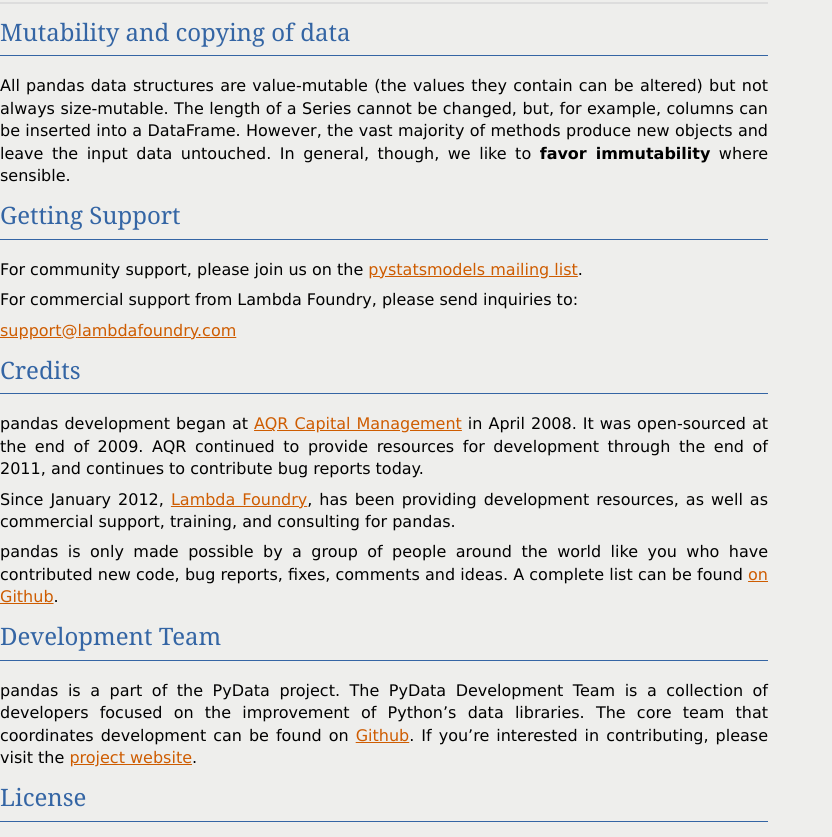
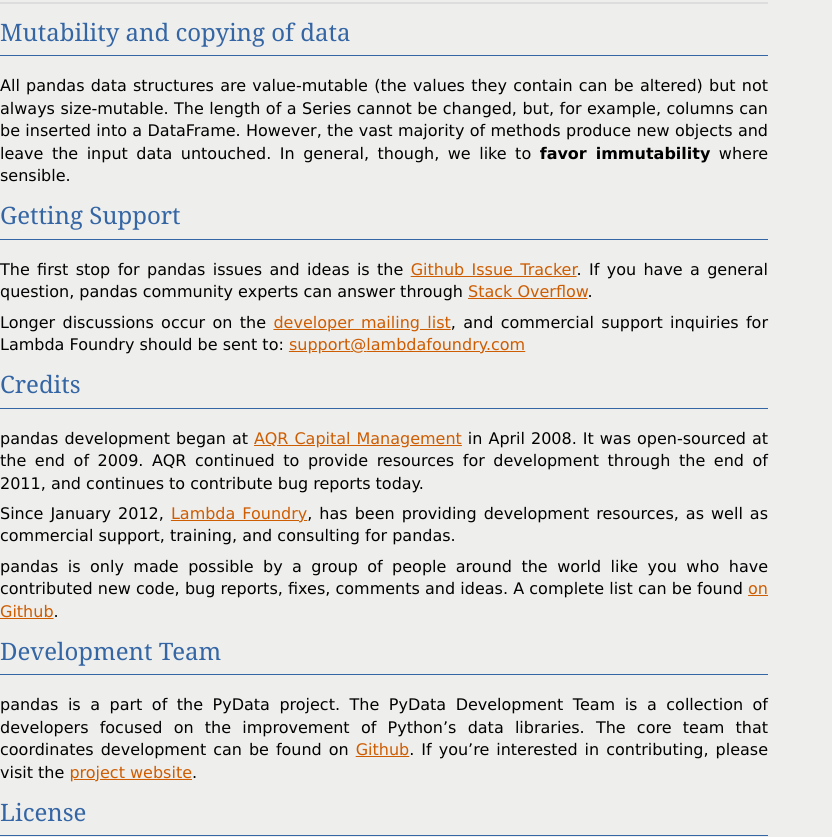
Before and after one commit to mobogaqc/pandas, a Sphinx documentation site: the page built from doc/source/overview.rst, in a window 1280 px wide and 900 px high, scrolled down 1277 px, cut to the strip 0-837 px from the top of the window. Shown: the whole strip, without its empty margins (0-832 px from the left). Built offline with Sphinx 7.4.7, drawn with Linux system fonts in a browser that asks for light colours; formulas are drawn with MathJax 3; the version number is read from the project's files by our own code.

Commit message:
made it clearer that users should first look to github for issues and, if possible, try stack overflow, before bringing the discussion to the mailing list

```diff
--- a/doc/source/overview.rst
+++ b/doc/source/overview.rst
@@ -81,12 +81,14 @@
 Getting Support
 ---------------
 
-For community support, please join us on the `pystatsmodels mailing list
-<http://groups.google.com/group/pystatsmodels>`__.
+The first stop for pandas issues and ideas is the `Github Issue Tracker
+<https://github.com/pydata/pandas/issues>`__. If you have a general question,
+pandas community experts can answer through `Stack Overflow
+<http://stackoverflow.com/questions/tagged/pandas>`__.
 
-For commercial support from Lambda Foundry, please send inquiries to:
-
-support@lambdafoundry.com
+Longer discussions occur on the `developer mailing list
+<http://groups.google.com/group/pystatsmodels>`__, and commercial support
+inquiries for Lambda Foundry should be sent to: support@lambdafoundry.com
 
 Credits
 -------
```
Also changed, not shown: doc/source/index.rst (+7 -3 lines).
